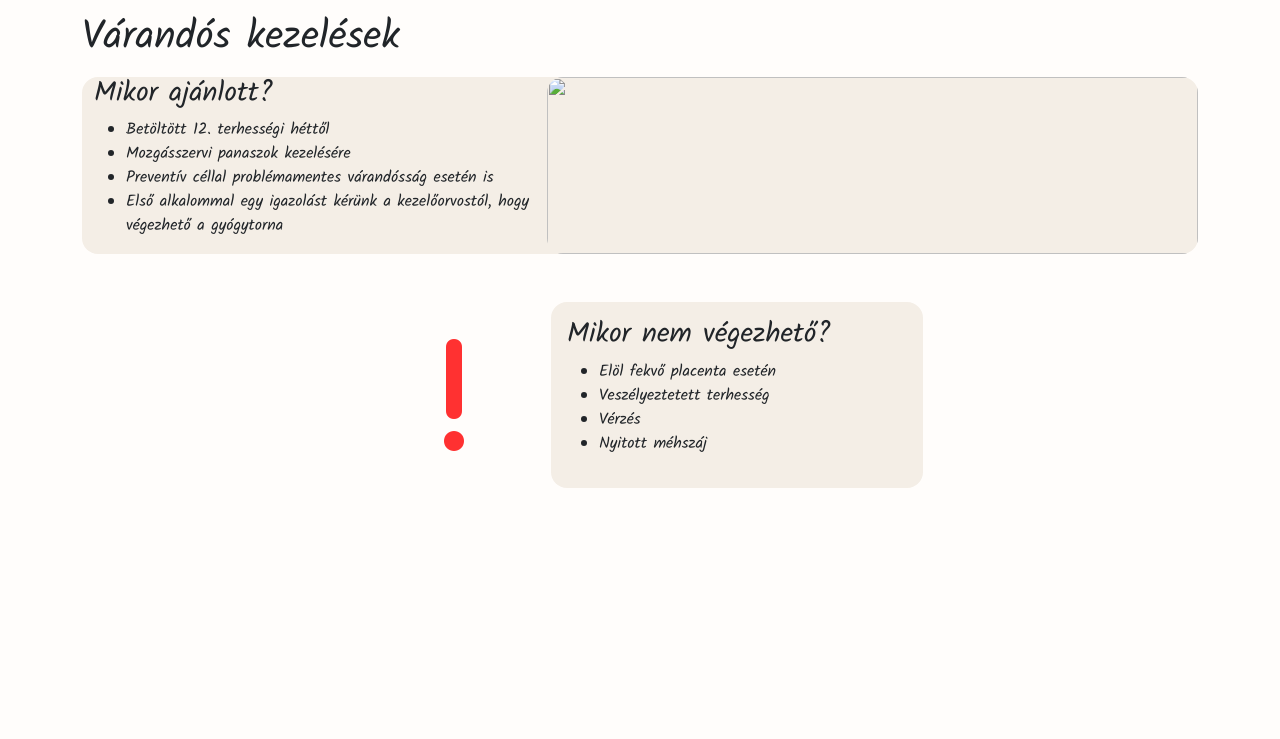
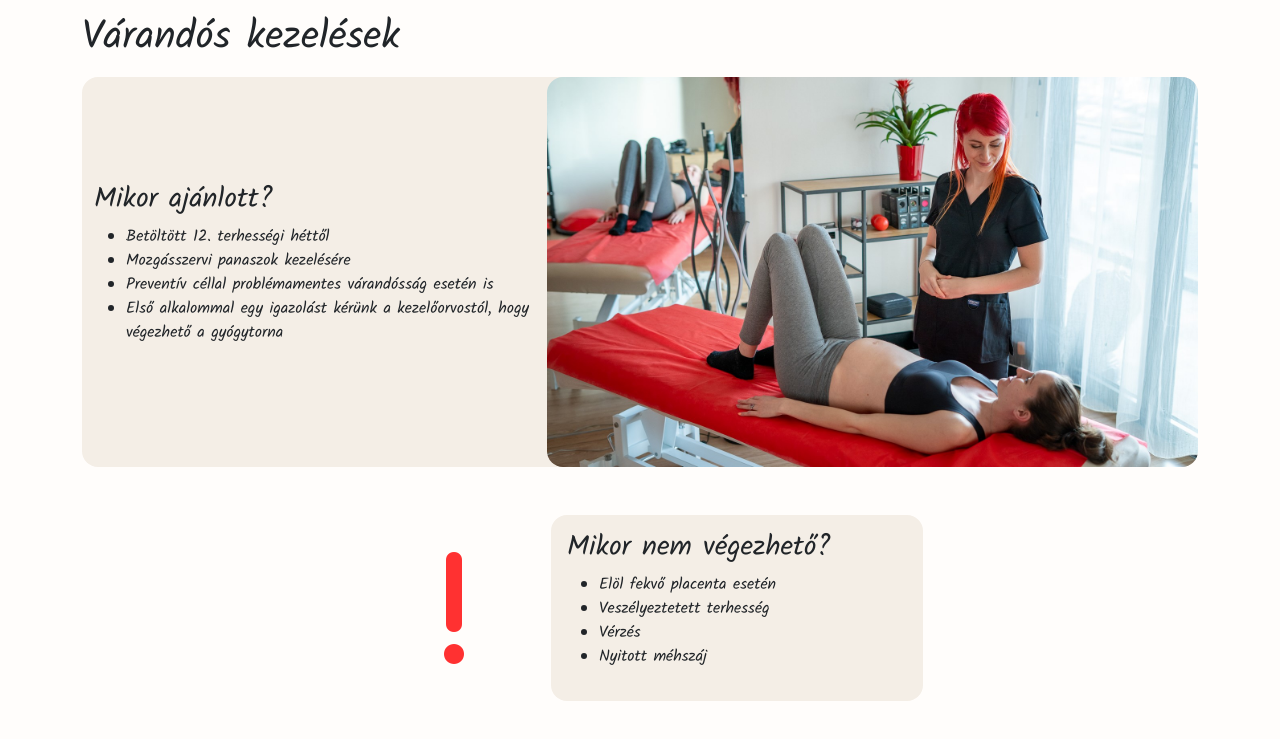
Before and after one commit to MikT0716/rebelfizio.hu, a website: page pages/varandossag.html in a window 1280 px wide. Shown: the part 883-1622 px from the top of the page. Before the commit the page ends 1419 px from the top, so only its background shows below. Drawn offline with nearby package versions, Linux system fonts and the light colour scheme; the site is published under a folder, as on GitHub Pages, so addresses that start at the root find nothing.

Commit message:
varandossag link

```diff
--- a/pages/varandossag.html
+++ b/pages/varandossag.html
@@ -226,7 +226,7 @@
           </div>
           <div class="col-md-7 p-0">
             <img
-              src="/src/varandossag_2.jpg"
+              src="../src/varandossag_2.jpg"
               alt=""
               class="img__varandossag_2 w-100 rounded-4"
             />
```
